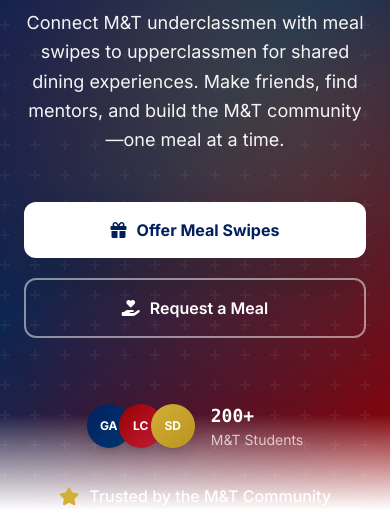
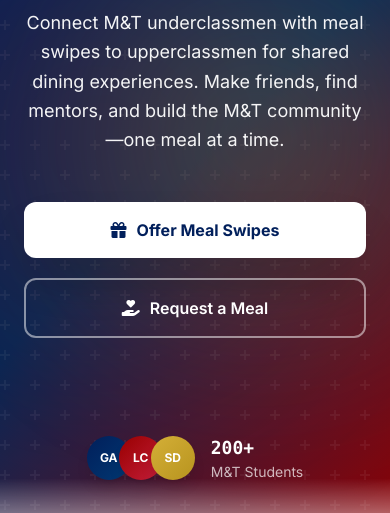
Before and after one commit to sahitid/penn-meal-swipes, a plain HTML site: page index.html in a window 390 px wide. Shown: the part 331-844 px from the top of the page. Drawn offline with nearby package versions, Linux system fonts and the light colour scheme; no server answers.

Commit message:
add padding

```diff
--- a/index.html
+++ b/index.html
@@ -362,7 +362,7 @@
 
                 <!-- Social proof -->
                 <div
-                    class="flex flex-col sm:flex-row items-center justify-center gap-8 text-white/80 animate-fade-in delay-400">
+                    class="flex flex-col sm:flex-row items-center justify-center gap-8 py-8 text-white/80 animate-fade-in delay-400">
                     <div class="flex items-center gap-4">
                         <div class="flex -space-x-3">
                             <div
```
